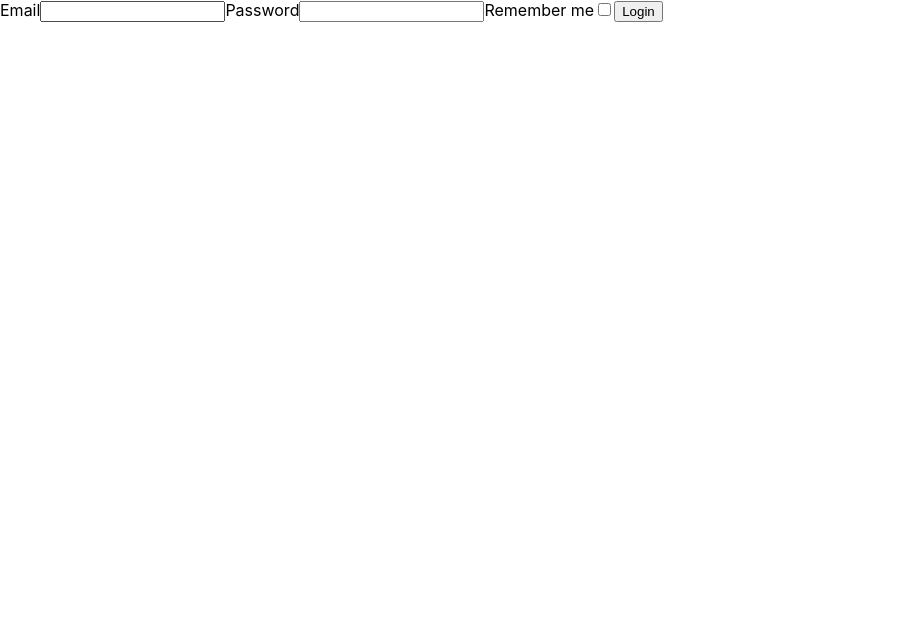
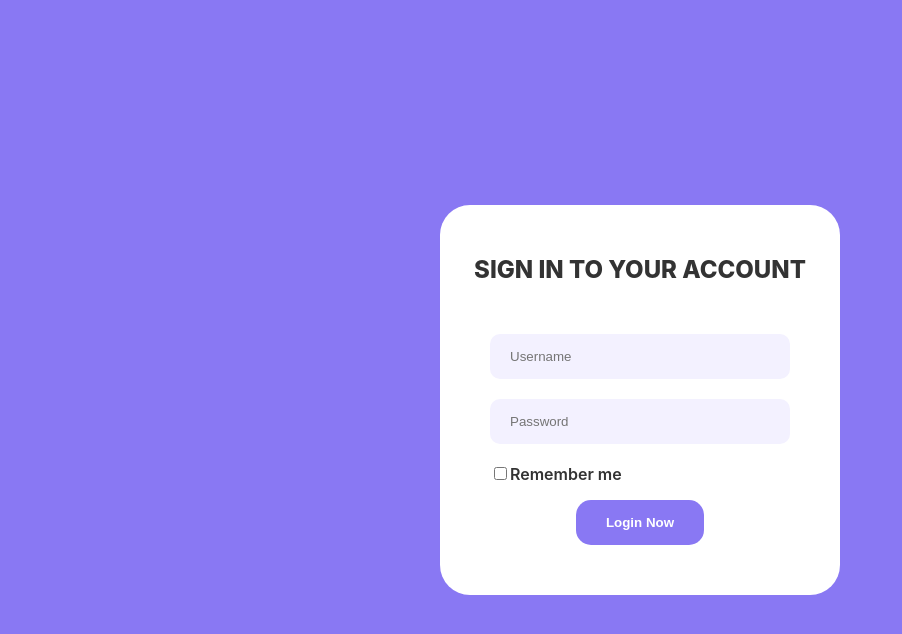
Before and after one commit to Bodrie/edited-app, a React (Create React App) app: page / in a window 1280 px wide. Shown: the top 634 px of the page, without its empty margins (0-902 px from the left). Built offline with nearby package versions, Linux system fonts and the light colour scheme.

Commit message:
added styles

```diff
--- a/src/App.css
+++ b/src/App.css
@@ -0,0 +1,80 @@
+.container {
+  width: 100%;
+  height: 100vh;
+  background-color: #8978f3;
+  position: relative;
+}
+
+.login-container {
+  position: absolute;
+  top: 50%;
+  left: 50%;
+  transform: translate(-50%, -50%);
+  max-width: 400px;
+  width: 100%;
+  background-color: #fff;
+  padding: 50px 20px;
+  border-radius: 30px;
+  text-align: center;
+  box-sizing: border-box;
+}
+
+.login-title {
+  margin-bottom: 50px;
+  font-size: 24px;
+  font-weight: 800;
+  color: #333333;
+}
+
+.login-form {
+  display: flex;
+  flex-direction: column;
+  max-width: 300px;
+  margin: 0 auto;
+}
+
+.input {
+  margin-bottom: 20px;
+  padding: 15px 20px;
+  border: none;
+  background-color: #f3f1ff;
+  border-radius: 10px;
+}
+
+.input-checkbox {
+  margin-left: 0;
+  margin-right: auto;
+  color: #333333;
+  font-weight: 600;
+}
+
+.auth-container {
+  padding: 20px;
+}
+
+.user-greet {
+  color: #fff;
+  font-size: 24px;
+  font-weight: 800;
+  margin-bottom: 10px;
+}
+
+.button {
+  border: none;
+  border-radius: 15px;
+  padding: 15px 30px;
+  font-weight: 600;
+  max-width: 130px;
+  margin: 0 auto;
+  cursor: pointer;
+}
+
+.logout {
+  color: #333333;
+  background-color: #fff;
+}
+
+.login {
+  color: #fff;
+  background-color: #8978f3;
+}
--- a/src/App.tsx
+++ b/src/App.tsx
@@ -2,6 +2,7 @@ import React, { useEffect, useState } from "react";
 import "./App.css";
 import axios from "axios";
 import { User } from "./types";
+import "./App.css";
 
 function App() {
   const isUser = sessionStorage.getItem("is-authenticated") === "true";
@@ -47,32 +48,47 @@ function App() {
   }, []);
 
   return (
-    <div className="App">
+    <div className="container">
       {user.isAuth ? (
-        <>
-          <p>Hi, {user.email}</p>
-          <button onClick={handleLogout}>Logout</button>
-        </>
+        <div className="auth-container">
+          <p className="user-greet">Hi, {user.email}</p>
+          <button className="logout button" onClick={handleLogout}>
+            Logout
+          </button>
+        </div>
       ) : (
-        <form onSubmit={(e) => handleLoginReq(e)}>
-          <label htmlFor="email">Email</label>
+        <div className="login-container">
+          <p className="login-title">SIGN IN TO YOUR ACCOUNT</p>
+          <form onSubmit={(e) => handleLoginReq(e)} className="login-form">
             <input
               type="email"
               id="email"
               value={user.email}
               onChange={(e) => setUser({ ...user, email: e.target.value })}
+              placeholder="Username"
+              className="input"
             />
-          <label htmlFor="password">Password</label>
-          <input type="password" id="password" />
-          <label htmlFor="remember">Remember me</label>
+            <input
+              type="password"
+              id="password"
+              placeholder="Password"
+              className="input"
+            />
+            <div className="input-checkbox">
               <input
                 type="checkbox"
                 id="remember"
                 checked={saved}
                 onChange={() => setSaved(!saved)}
+                className="input"
               />
-          <button type="submit">Login</button>
+              <label htmlFor="remember">Remember me</label>
+            </div>
+            <button className="login button" type="submit">
+              Login Now
+            </button>
           </form>
+        </div>
       )}
     </div>
   );
--- a/src/index.css
+++ b/src/index.css
@@ -11,3 +11,7 @@ code {
   font-family: source-code-pro, Menlo, Monaco, Consolas, 'Courier New',
     monospace;
 }
+
+p {
+  margin: 0;
+}
```
Lines whose indentation alone changed are shown as unchanged.
